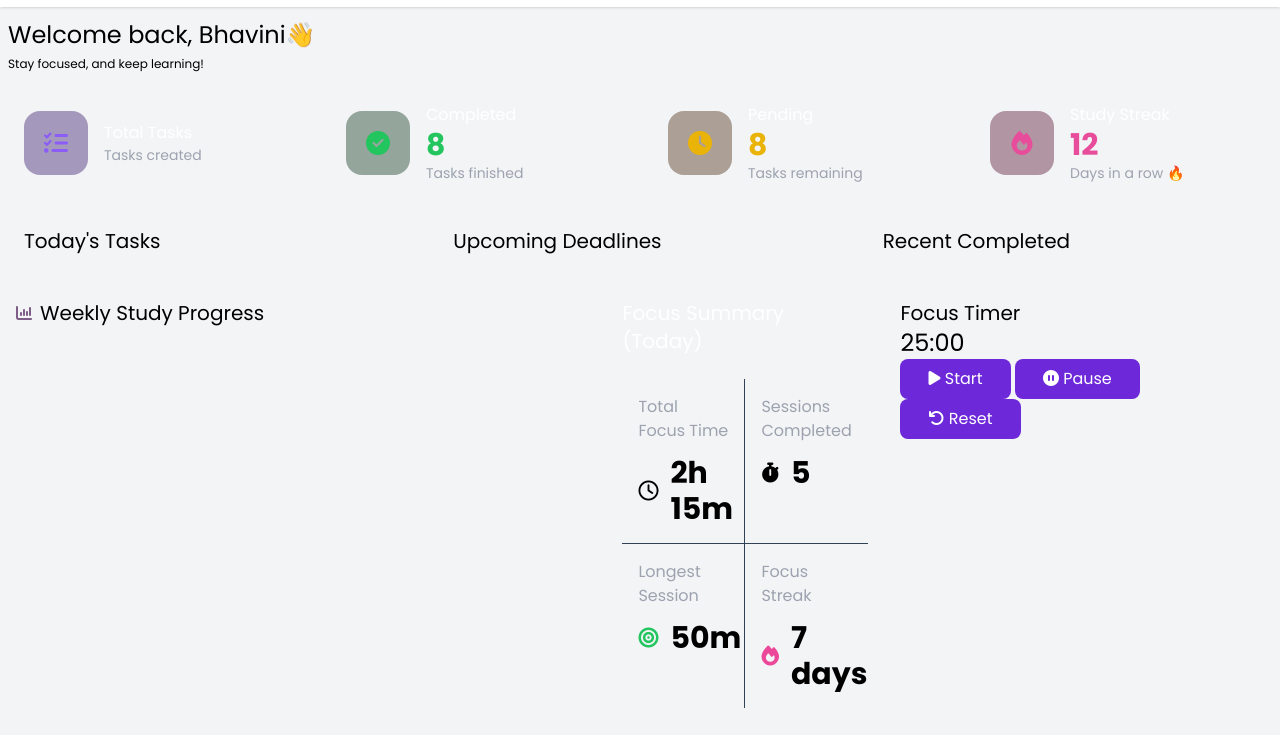
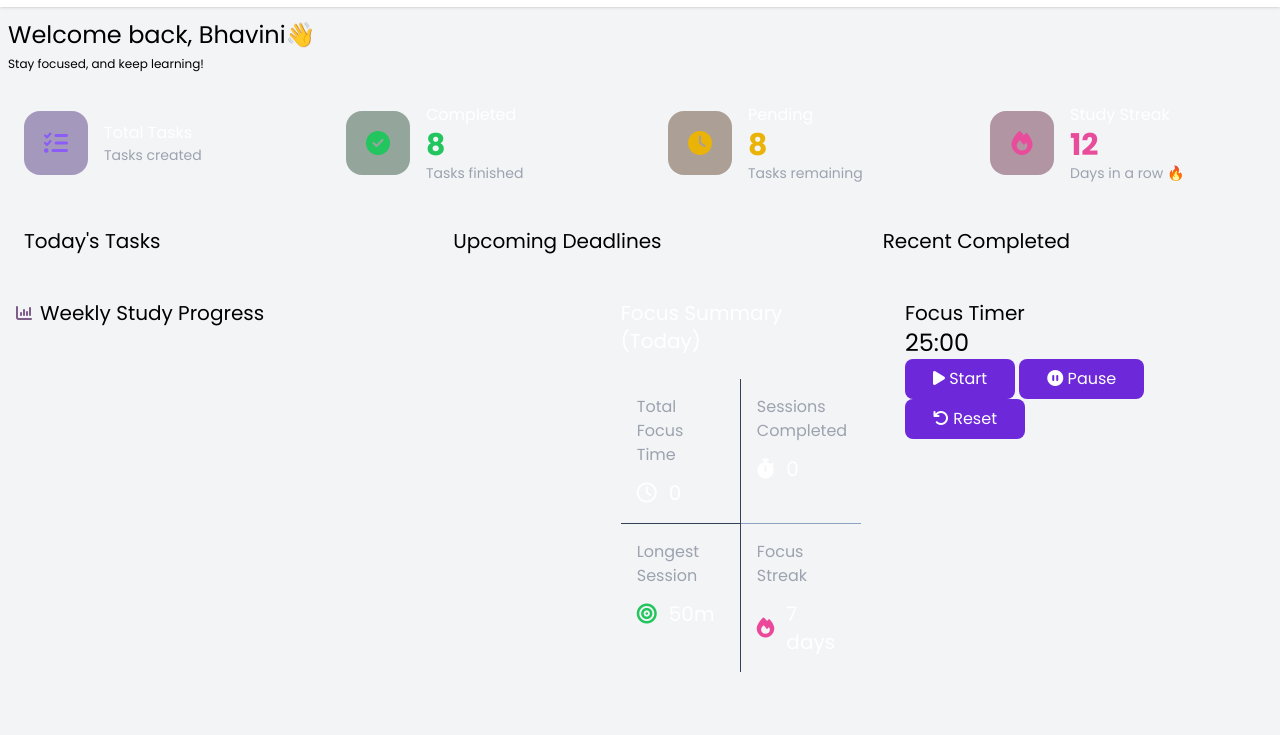
Before and after one commit to Bhavinisingh17/FocusForge, a website: page dist/index.html in a window 1280 px wide. Shown: the part 65-800 px from the top of the page. Drawn offline with nearby package versions, Linux system fonts and the light colour scheme; no server answers; a web font is replaced by a local one.

Commit message:
Update project features

```diff
--- a/dist/dash.js
+++ b/dist/dash.js
@@ -122,7 +122,7 @@ checkbox.addEventListener("change", async () => {
     const response = await fetch("/tasks/streak");
     const streak = await response.json();
     document.querySelector("#streak h1").innerHTML = streak.currentStreak;
-
+    document.querySelector("#focusStreak").innerHTML = `${streak.currentStreak} days`;
 }
 
 const ctx = document.getElementById("weeklyChart");
@@ -214,8 +214,7 @@ function timerCount() {
 
              const data = await trackFocus();
 
-              document.querySelector("#sessionCount").innerText =
-              data.totalSession;
+
 
             }
 }, 1000);
@@ -251,6 +250,8 @@ const reset = document.querySelector("#reset");
 
 
 async function trackFocus() {
+
+
         console.log("Sending focus session...");
 
     const response = await fetch("/tasks/focus/session",
@@ -258,6 +259,11 @@ async function trackFocus() {
 
     );
     const data = await response.json();
+            document.querySelector("#focusTime").innerHTML = data.totalFocusTime;
+            document.querySelector("#sessionCount").innerHTML = data.totalSession;
+
+
+
     return data;
 }
 
@@ -266,4 +272,3 @@ timerCount();
 countStreak();
 loadTodayTasks();
 loadWeeklyTask();
-trackFocus();
--- a/dist/index.html
+++ b/dist/index.html
@@ -140,7 +140,7 @@ class="dark:bg-[#18181B] dark:border dark:border-[#27272A] mt-3 p-4 w-64 flex it
 
 
      <!-- Charts -->
-      <div class="flex mr-2">
+      <div class="flex mr-3">
 
 <div class="dark:bg-[#18181B] dark:border dark:border-[#27272A] mt-3 p-4 h-96 rounded-xl w-[55%]">
 
@@ -154,13 +154,13 @@ class="dark:bg-[#18181B] dark:border dark:border-[#27272A] mt-3 p-4 w-64 flex it
 </div>
 
 <!-- ////focus summary -->
-<div class="dark:bg-[#18181B] dark:border dark:border-[#27272A] mt-3 p-4 h-96 rounded-xl w-[25%]">
+<div class="dark:bg-[#18181B] dark:border dark:border-[#27272A] mt-3 p-4 h-96 rounded-xl w-[25%] ml-3">
 
     <h2 class="text-xl mb-6 text-white">
         Focus Summary (Today)
     </h2>
 
-    <div class="grid grid-cols-2">
+    <div class="grid grid-cols-2 mr">
 
         <!-- Total Focus Time -->
         <div class="p-4 border-r border-b border-[#334155]">
@@ -169,23 +169,23 @@ class="dark:bg-[#18181B] dark:border dark:border-[#27272A] mt-3 p-4 w-64 flex it
             </p>
 
             <div class="flex items-center gap-3">
-                <i class="fa-regular fa-clock text-xl"></i>
-                <span id="focusTime" class="text-3xl font-bold">
-                    2h 15m
+                <i class="fa-regular fa-clock text-xl text-white"></i>
+                <span id="focusTime" class="text-xl text-white">
+                    0
                 </span>
             </div>
         </div>
 
         <!-- Sessions Completed -->
-        <div class="p-4 border-b border-[#334155]">
-            <p class="text-gray-400 mb-3">
+        <div class="p-4 border-b border-[#8da3c1] text-white">
+            <p class="text-gray-400 mb-3 ">
                 Sessions Completed
             </p>
 
             <div class="flex items-center gap-3">
                 <i class="fa-solid fa-stopwatch text-xl"></i>
-                <span id="sessionCount" class="text-3xl font-bold">
-                    5
+                <span id="sessionCount" class="text-xl ">
+                    0
                 </span>
             </div>
         </div>
@@ -198,7 +198,7 @@ class="dark:bg-[#18181B] dark:border dark:border-[#27272A] mt-3 p-4 w-64 flex it
 
             <div class="flex items-center gap-3">
                 <i class="fa-solid fa-bullseye text-xl text-green-500"></i>
-                <span id="longestSession" class="text-3xl font-bold">
+                <span id="longestSession" class="text-xl text-white">
                     50m
                 </span>
             </div>
@@ -212,7 +212,7 @@ class="dark:bg-[#18181B] dark:border dark:border-[#27272A] mt-3 p-4 w-64 flex it
 
             <div class="flex items-center gap-3">
                 <i class="fa-solid fa-fire text-xl text-pink-500"></i>
-                <span id="streak" class="text-3xl font-bold">
+                <span id="focusStreak" class="text-xl  text-white">
                     7 days
                 </span>
             </div>
@@ -226,7 +226,7 @@ class="dark:bg-[#18181B] dark:border dark:border-[#27272A] mt-3 p-4 w-64 flex it
 
 
 <!-- ///focus timer -->
-        <div class="dark:bg-[#18181B] dark:border dark:border-[#27272A] mt-3 p-4 h-96 rounded-xl  w-[35%]">
+        <div class="dark:bg-[#18181B] dark:border dark:border-[#27272A] mt-3 p-4 h-96 rounded-xl  w-[35%] ml-3">
         <h3 class=" dark:text-white text-xl">
             Focus Timer
         </h3>
```
